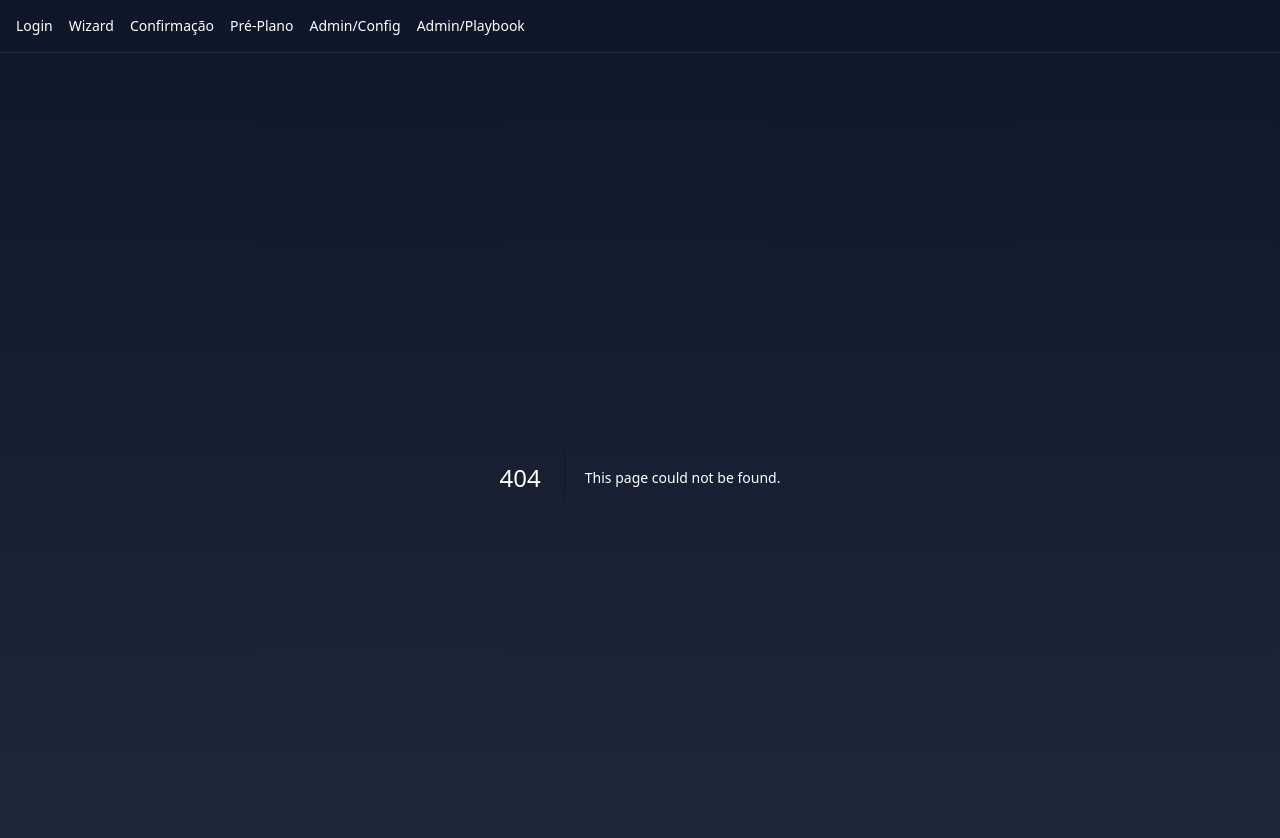
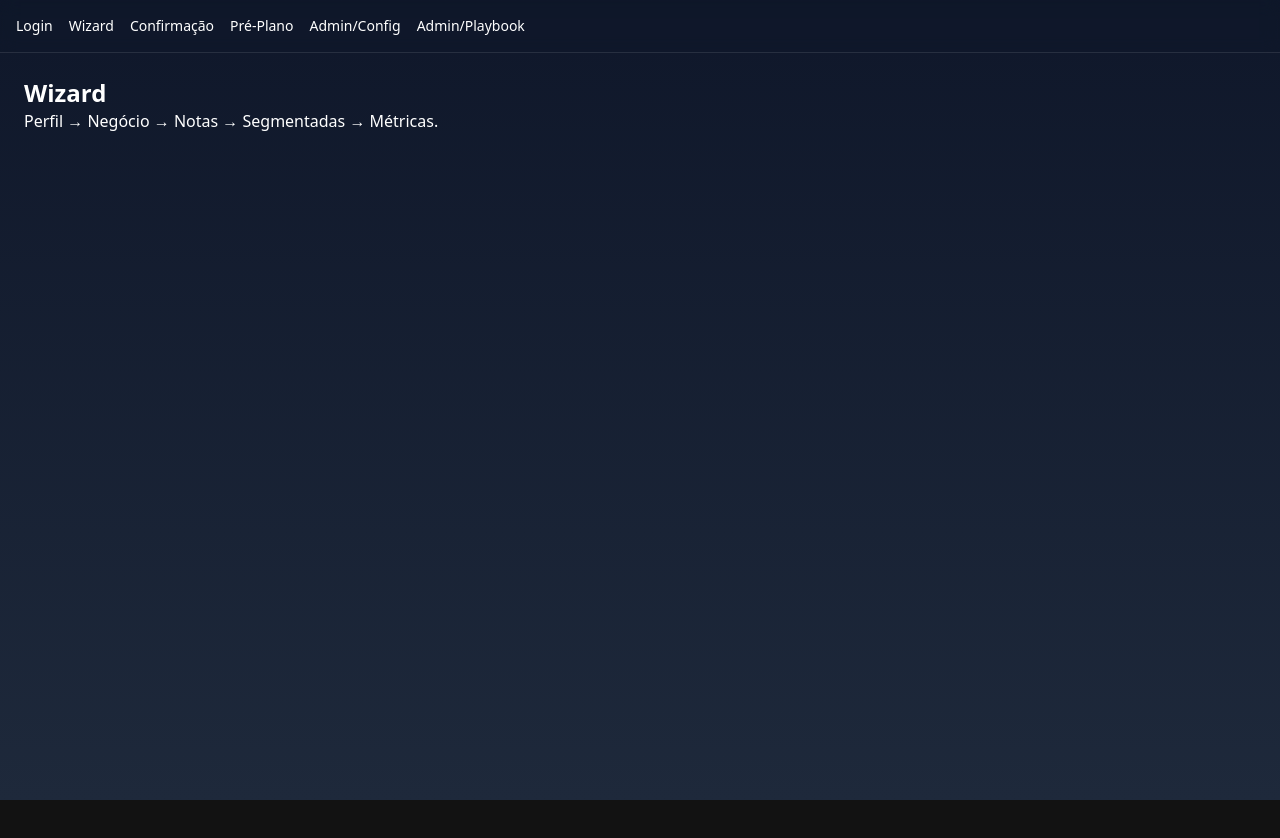
Before and after one commit to contatogrowup/growup-rag, a Next.js app: page /wizard in a window 1280 px wide. Before the commit this address had no page. Shown: the top 838 px of the page. After the commit the page ends 800 px from the top, so only its background shows below. Built offline with nearby package versions, Linux system fonts and the light colour scheme.

Commit message:
Create page.tsx

```diff
--- /dev/null
+++ b/src/app/wizard/page.tsx
@@ -0,0 +1,3 @@
+export default function Page(){
+  return <div><h1 className="text-2xl font-bold">Wizard</h1><p>Perfil → Negócio → Notas → Segmentadas → Métricas.</p></div>;
+}
```
